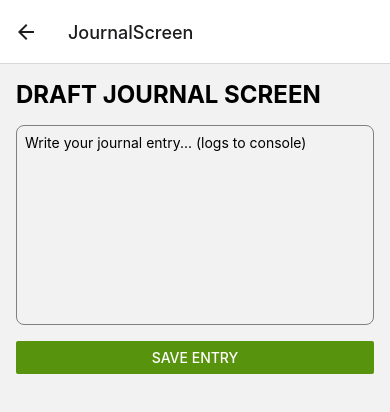
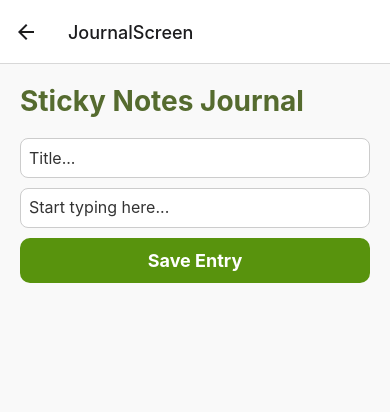
Before and after one commit to nus-zen/zen-app, a React Native app: screen /JournalScreen in a window 390 px wide. Shown: the top 412 px of the page. Built offline with nearby package versions, Linux system fonts and the light colour scheme.

Commit message:
Update JournalScreen.js
update to sticky note journaling with date time, edit delete buttons feature

```diff
--- a/screens/journal/JournalScreen.js
+++ b/screens/journal/JournalScreen.js
@@ -1,32 +1,101 @@
 import React, { useState } from "react";
-import { View, Text, TextInput, Button, StyleSheet } from "react-native";
+import { View, Text, TextInput, TouchableOpacity, ScrollView, StyleSheet } from "react-native";
 import { GlobalColors } from "../../themes/GlobalColors";
 
 export default function JournalScreen() {
-  const [entry, setEntry] = useState("");
+  const [entryTitle, setEntryTitle] = useState("");
+  const [entryText, setEntryText] = useState("");
+  const [entries, setEntries] = useState([]);
+  const [editingEntry, setEditingEntry] = useState(null);
 
   const handleSaveEntry = () => {
-    // Save the journal entry
-    console.log("Saved entry:", entry);
-    // Reset the input field
-    setEntry("");
+    if (entryTitle.trim() !== "" && entryText.trim() !== "") {
+      if (editingEntry !== null) {
+        // Update the edited entry
+        const updatedEntries = entries.map((item) => {
+          if (item.id === editingEntry) {
+            return { ...item, title: entryTitle, text: entryText };
+          }
+          return item;
+        });
+        setEntries(updatedEntries);
+        setEditingEntry(null);
+      } else {
+        // Save a new entry
+        const newEntry = {
+          id: new Date().getTime(),
+          title: entryTitle,
+          text: entryText,
+          date: new Date().toLocaleString(),
+        };
+        setEntries([...entries, newEntry]);
+      }
+
+      // Clear input fields
+      setEntryTitle("");
+      setEntryText("");
+    }
+  };
+
+  const handleEditEntry = (id) => {
+    const entryToEdit = entries.find((item) => item.id === id);
+    if (entryToEdit) {
+      setEntryTitle(entryToEdit.title);
+      setEntryText(entryToEdit.text);
+      setEditingEntry(id);
+    }
+  };
+
+  const handleDeleteEntry = (id) => {
+    const updatedEntries = entries.filter((item) => item.id !== id);
+    setEntries(updatedEntries);
   };
 
   return (
     <View style={styles.container}>
-      <Text style={styles.title}>DRAFT JOURNAL SCREEN</Text>
+      <Text style={styles.title}>Sticky Notes Journal</Text>
+      <TextInput
+        style={styles.input}
+        placeholder="Title..."
+        value={entryTitle}
+        onChangeText={setEntryTitle}
+      />
       <TextInput
         style={styles.input}
         multiline
-        placeholder="Write your journal entry... (logs to console)  "
-        value={entry}
-        onChangeText={setEntry}
+        placeholder="Start typing here..."
+        value={entryText}
+        onChangeText={setEntryText}
       />
-      <Button
-        title="Save Entry"
+      <TouchableOpacity
+        style={styles.addButton}
         onPress={handleSaveEntry}
-        color={GlobalColors.primary300}
-      />
+      >
+        <Text style={styles.buttonText}>{editingEntry !== null ? "Update Entry" : "Save Entry"}</Text>
+      </TouchableOpacity>
+      <ScrollView style={styles.entriesContainer}>
+        {entries.map((item) => (
+          <View key={item.id} style={styles.entry}>
+            <Text style={styles.entryTitle}>{item.title}</Text>
+            <Text style={styles.entryText}>{item.text}</Text>
+            <Text style={styles.entryDate}>{item.date}</Text>
+            <View style={styles.entryActions}>
+              <TouchableOpacity
+                onPress={() => handleEditEntry(item.id)}
+                style={styles.editButton}
+              >
+                <Text style={styles.editButtonText}>Edit</Text>
+              </TouchableOpacity>
+              <TouchableOpacity
+                onPress={() => handleDeleteEntry(item.id)}
+                style={styles.deleteButton}
+              >
+                <Text style={styles.deleteButtonText}>Delete</Text>
+              </TouchableOpacity>
+            </View>
+          </View>
+        ))}
+      </ScrollView>
     </View>
   );
 }
@@ -34,19 +103,82 @@ export default function JournalScreen() {
 const styles = StyleSheet.create({
   container: {
     flex: 1,
-    padding: 16,
+    padding: 20,
+    backgroundColor: "#f9f9f9",
   },
   title: {
-    fontSize: 24,
+    fontSize: 28,
     fontWeight: "bold",
-    marginBottom: 16,
+    marginBottom: 20,
+    color: GlobalColors.primary500,
   },
   input: {
-    height: 200,
-    borderColor: "gray",
+    height: 40,
+    borderColor: "#ccc",
     borderWidth: 1,
     borderRadius: 8,
-    marginBottom: 16,
+    marginBottom: 10,
     padding: 8,
+    fontSize: 16,
+    backgroundColor: "#fff",
+    color: "#333",
+  },
+  addButton: {
+    backgroundColor: GlobalColors.primary300,
+    paddingVertical: 12,
+    borderRadius: 10,
+    marginBottom: 20,
+  },
+  buttonText: {
+    color: "#fff",
+    fontSize: 18,
+    fontWeight: "bold",
+    textAlign: "center",
+  },
+  entriesContainer: {
+    flex: 1,
+  },
+  entry: {
+    backgroundColor: "#fff",
+    borderRadius: 10,
+    marginBottom: 10,
+    padding: 16,
+    borderWidth: 1,
+    borderColor: "#ddd",
+  },
+  entryTitle: {
+    fontSize: 20,
+    fontWeight: "bold",
+    marginBottom: 5,
+    color: GlobalColors.primary500,
+  },
+  entryText: {
+    fontSize: 16,
+    color: "#333",
+  },
+  entryDate: {
+    fontSize: 12,
+    color: "#888",
+    marginTop: 5,
+  },
+  entryActions: {
+    flexDirection: "row",
+    justifyContent: "flex-end",
+    marginTop: 10,
+  },
+  editButton: {
+    marginRight: 10,
+    paddingVertical: 5,
+  },
+  editButtonText: {
+    color: GlobalColors.primary300,
+    fontSize: 16,
+  },
+  deleteButton: {
+    paddingVertical: 5,
+  },
+  deleteButtonText: {
+    color: "red",
+    fontSize: 16,
   },
 });
```
